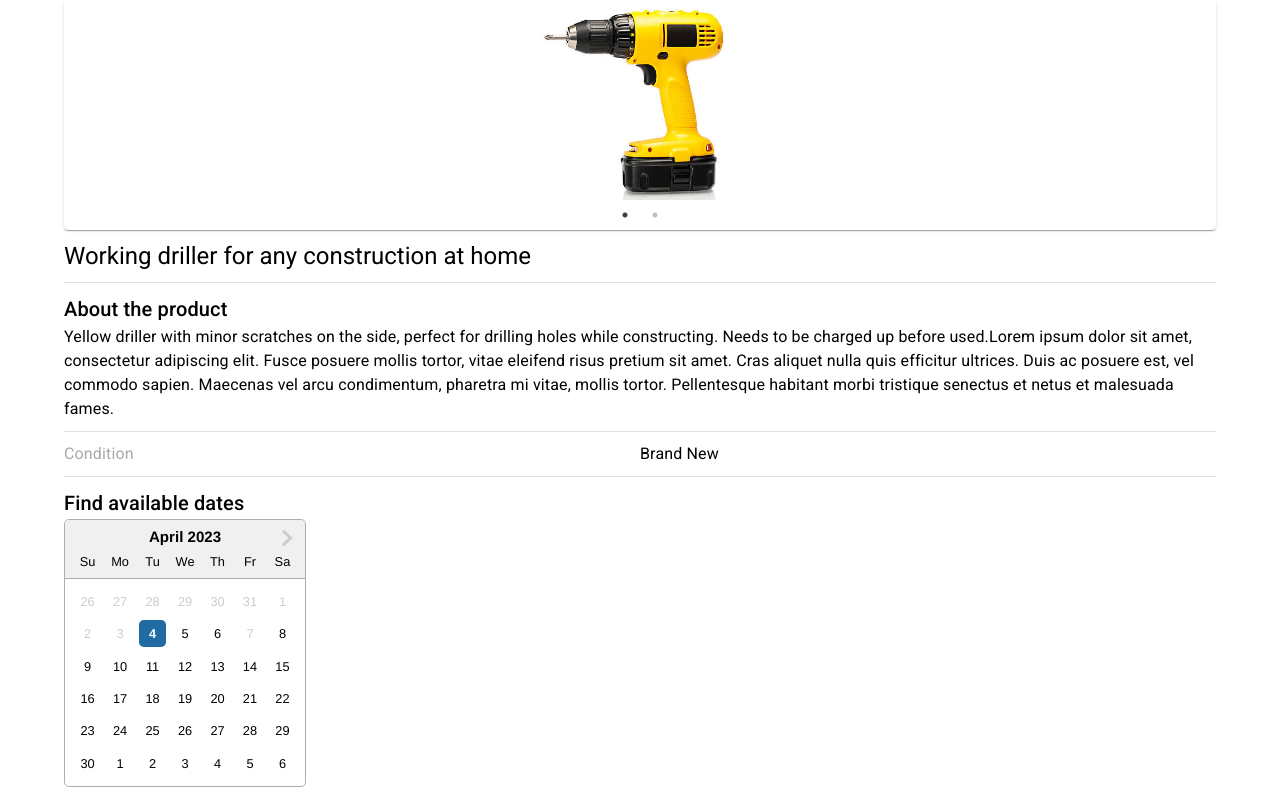
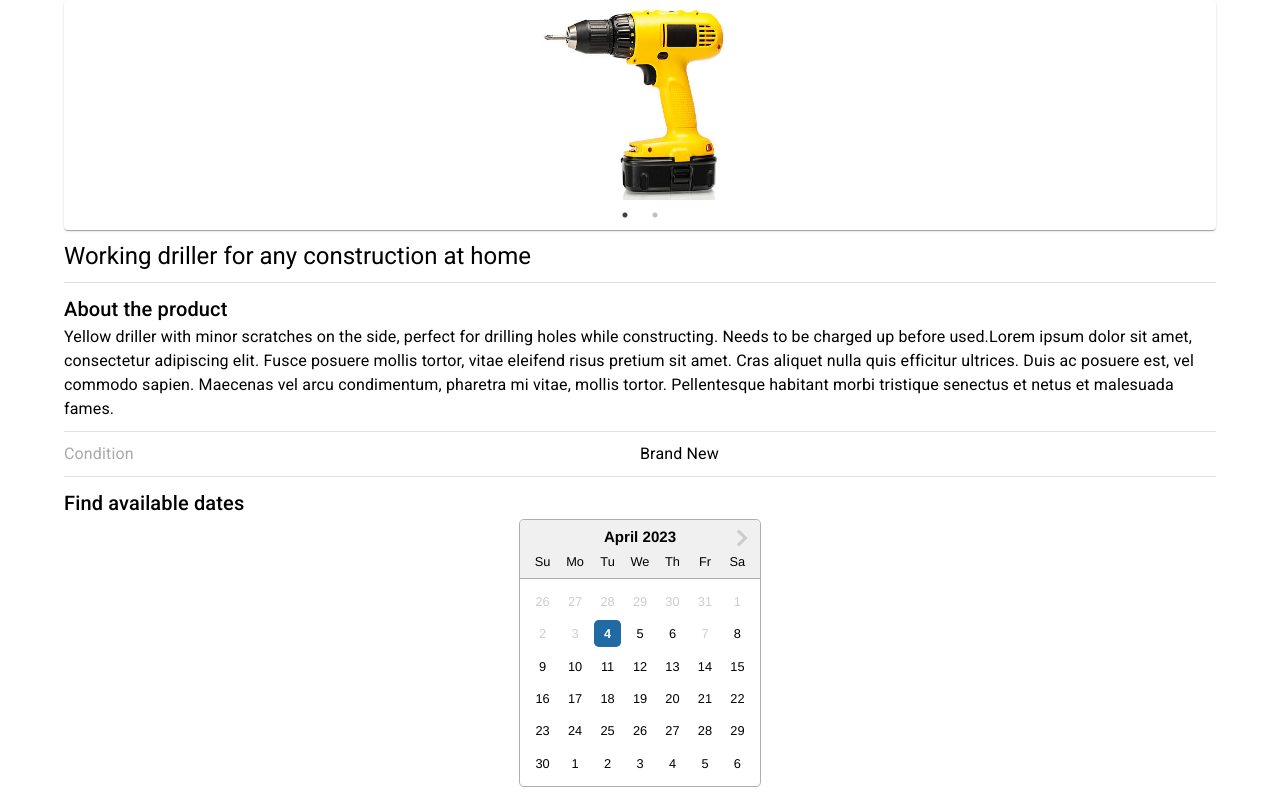
Before and after one commit to boro-mta/boro-fe, a React (Create React App) app: page /item/1 in a window 1280 px wide. Built offline with nearby package versions, Linux system fonts and the light colour scheme.

Commit message:
Centered the calendar component

```diff
--- a/src/routes/itemPage.tsx
+++ b/src/routes/itemPage.tsx
@@ -59,6 +59,7 @@ const itemPage = (props: Props) => {
   const [endDate, setEndDate] = useState<Date>(new Date());
   const [selectedDatesError, setSelectedDatesError] = useState<string>("");
   const [isValidDates, setIsValidDates] = useState<boolean>(false);
+
   const handleChangeDates = (dates: Date[]) => {
     const [selectedStartDate, selectedEndDate] = dates;
     setStartDate(selectedStartDate);
@@ -127,17 +128,19 @@ const itemPage = (props: Props) => {
       <Divider sx={{ marginTop: "10px", marginBottom: "10px" }} />
 
       <Typography variant="h6">Find available dates</Typography>
+      <div style={{ display: "flex", justifyContent: "center" }}>
         <DateRangePicker
           startDate={startDate}
           endDate={endDate}
           onChange={handleChangeDates}
           datesToExclude={itemDetails.excludedDates}
         />
+      </div>
       {selectedDatesError && <Typography variant="body1">{selectedDatesError}</Typography>}
 
       {isValidDates && <Button
         variant="contained"
-        sx={{ position: "sticky", bottom: "10px", right: "2%", width: "96%" }}
+        sx={{ marginTop: "10px", position: "sticky", bottom: "10px", right: "2%", width: "96%" }}
         onClick={() => navigate("/")}
       >Reserve now</Button>
       }
```
Lines whose indentation alone changed are shown as unchanged.
